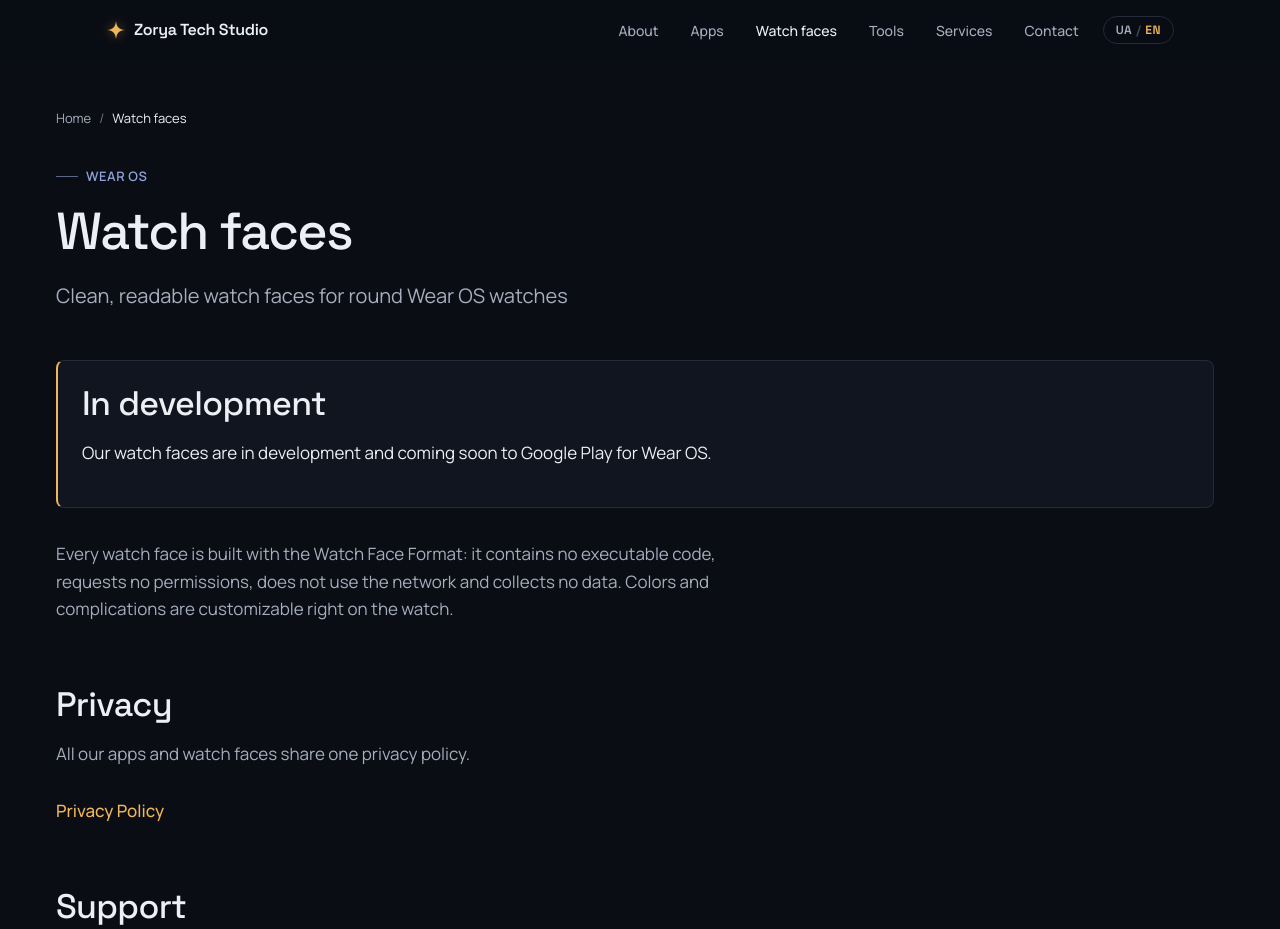
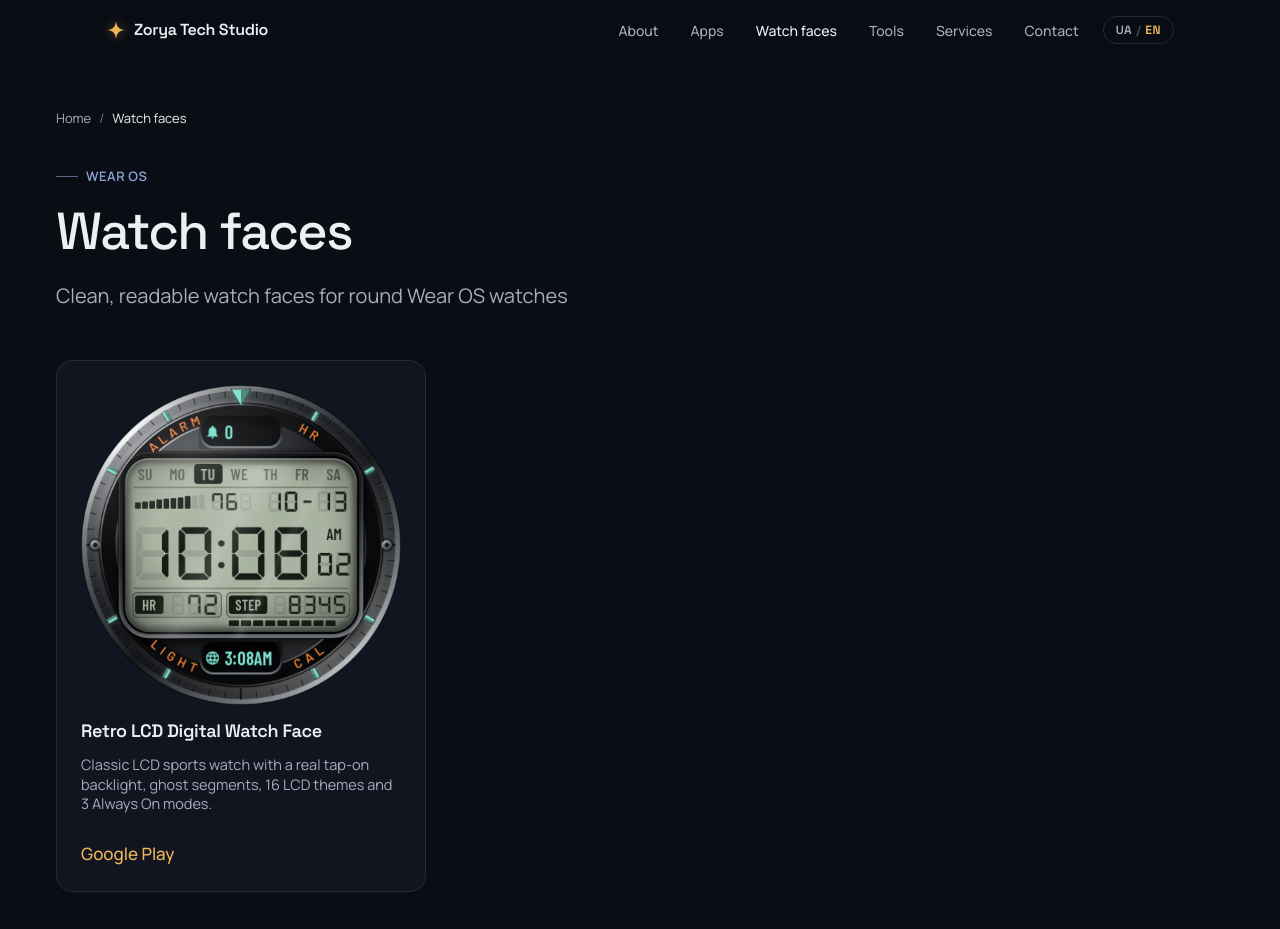
Before and after one commit to zorya-tech-studio/zorya-tech-studio.github.io, a Vue app: page /en/watch-faces in a window 1280 px wide. Shown: the top 929 px of the page. Built offline with nearby package versions, Linux system fonts and the light colour scheme.

Commit message:
Add Retro LCD Digital Watch Face to the watch faces page
Co-Authored-By: Claude Opus 5.5 <noreply@anthropic.com>

```diff
--- a/src/data/watchfaces.js
+++ b/src/data/watchfaces.js
@@ -10,4 +10,15 @@
 //   desc: { en: 'Short description.', uk: 'Короткий опис.' },
 //   playUrl: 'https://play.google.com/store/apps/details?id=<applicationId>',
 // },
-export const watchFaces = []
+export const watchFaces = [
+  {
+    slug: 'retro-backlight',
+    name: 'Retro LCD Digital Watch Face',
+    image: '/watchfaces/retro-backlight/main.png',
+    desc: {
+      en: 'Classic LCD sports watch with a real tap-on backlight, ghost segments, 16 LCD themes and 3 Always On modes.',
+      uk: 'Класичний LCD-годинник зі справжньою підсвіткою по тапу, «привидами» сегментів, 16 LCD-темами і 3 режимами Always On.',
+    },
+    playUrl: 'https://play.google.com/store/apps/details?id=com.zoryatechstudio.wf.retro_backlight',
+  },
+]
```
Also changed, not shown: public/watchfaces/retro-backlight/main.png (added).
